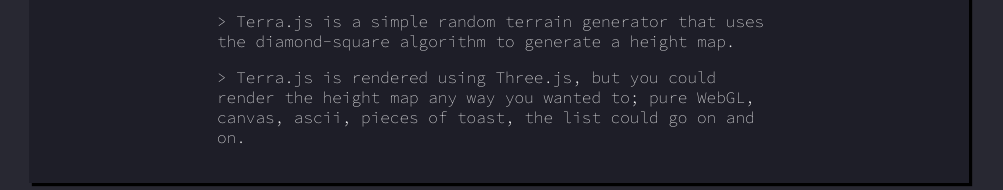
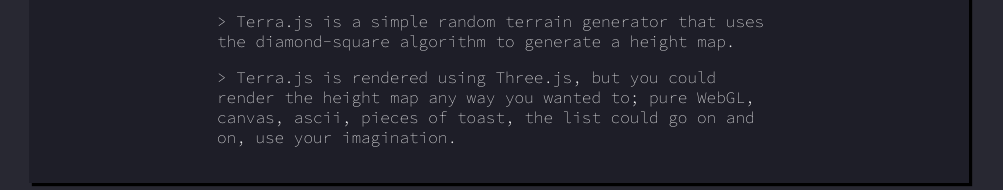
Before and after one commit to RobDanHill/Terra.js, a plain HTML site: page index.html in a window 1280 px wide. Shown: the part 610-800 px from the top of the page, without its empty margins (141-1144 px from the left). Drawn offline with nearby package versions, Linux system fonts and the light colour scheme.

Commit message:
added some more words

```diff
--- a/index.html
+++ b/index.html
@@ -40,7 +40,7 @@
         <p>
             > Terra.js is rendered using Three.js, but you could render the
             height map any way you wanted to; pure WebGL, canvas, ascii,
-            pieces of toast, the list could go on and on.
+            pieces of toast, the list could go on and on, use your imagination.
         </p>
     </div>
 
```
